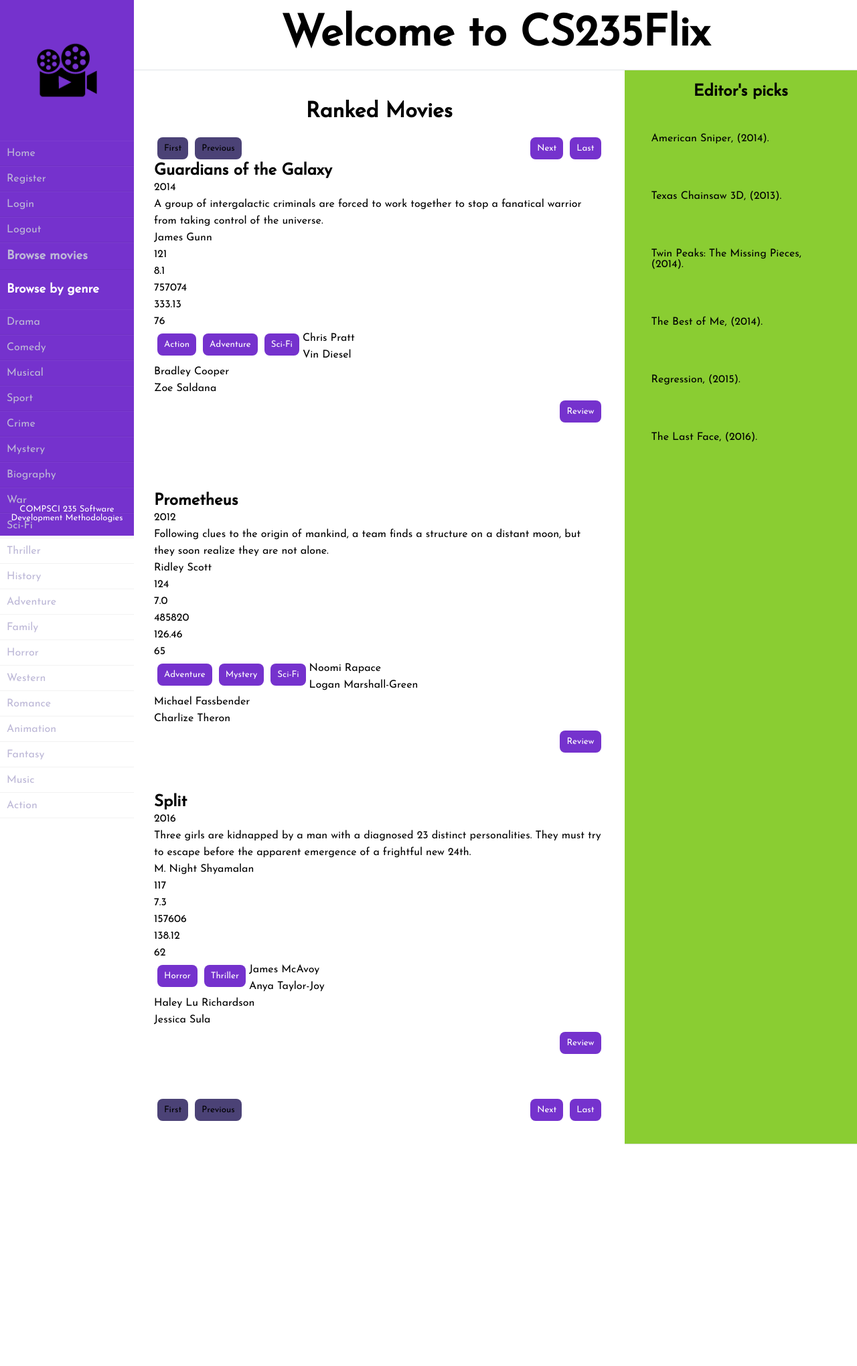
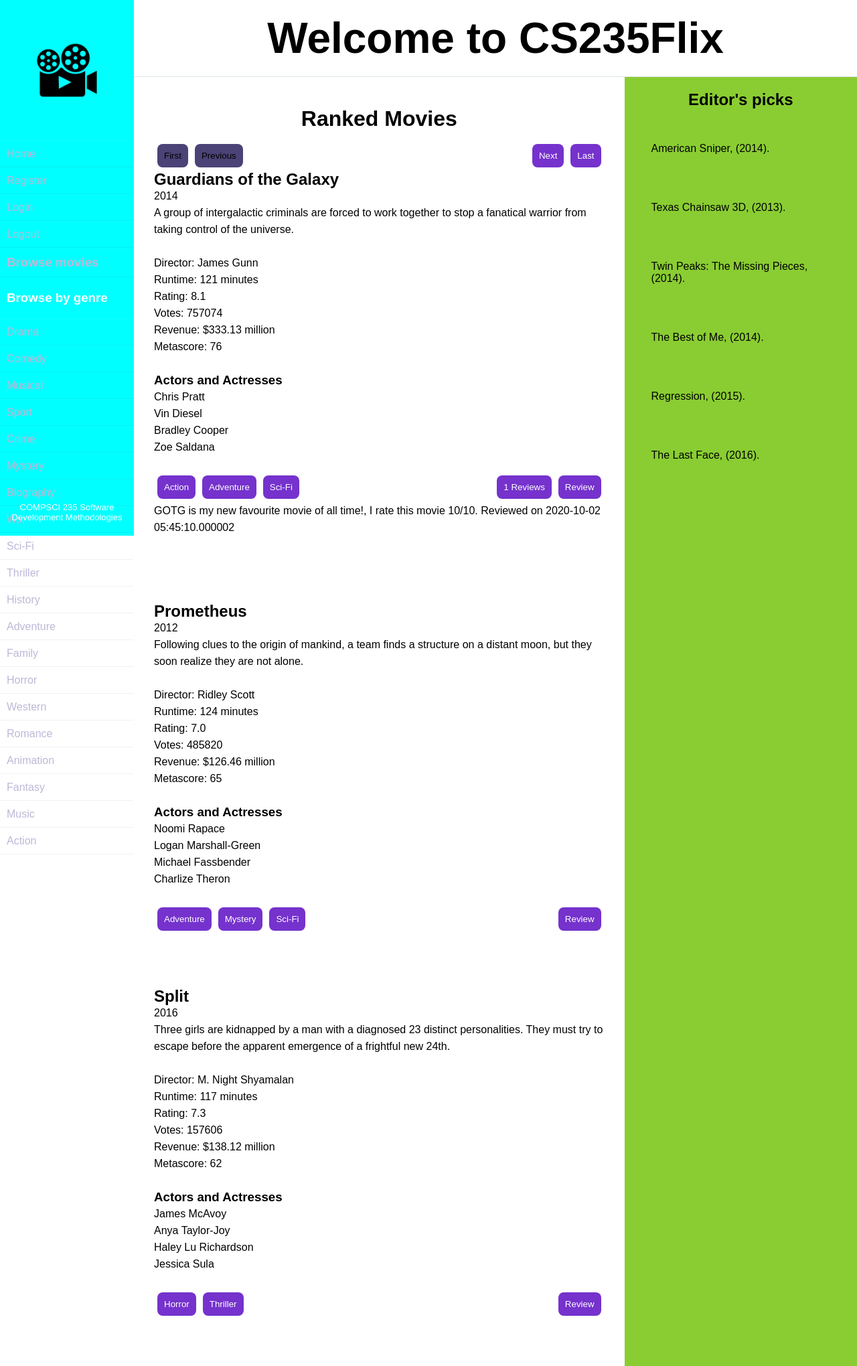
Before and after one commit to NeoXB/CS235Flix, a Flask app: page /movies_by_rank?cursor=0&view_reviews_for=1 in a window 1280 px wide. Shown: the top 2040 px of the page at 67% size. Before the commit the page ends 1709 px from the top, so only its background shows below. Run offline with Flask 2, Linux system fonts and the light colour scheme.

Commit message:
Updated on 02/10/20

```diff
--- a/movie_app/movies/movies.py
+++ b/movie_app/movies/movies.py
@@ -2,7 +2,7 @@ from flask import Blueprint
 from flask import request, render_template, redirect, url_for, session
 from better_profanity import profanity
 from flask_wtf import FlaskForm
-from wtforms import TextAreaField, HiddenField, SubmitField
+from wtforms import TextAreaField, HiddenField, SubmitField, IntegerField
 from wtforms.validators import DataRequired, Length, ValidationError
 from movie_app.authentication.authentication import login_required
 import movie_app.adapters.repository as repo
@@ -18,7 +18,6 @@ def movies_by_rank():
     movies_per_page = 3
 
     # Read query parameters.
-    movie_rank = request.args.get('rank')
     cursor = request.args.get('cursor')
     movie_to_show_reviews = request.args.get('view_reviews_for')
 
@@ -47,22 +46,22 @@ def movies_by_rank():
 
     if cursor > 0:
         # There are preceding movies, so generate URLs for the 'previous' and 'first' navigation buttons.
-        prev_movie_url = url_for('movies_bp.movies_by_rank', rank=movie_rank, cursor=cursor - movies_per_page)
-        first_movie_url = url_for('movies_bp.movies_by_rank', rank=movie_rank)
+        prev_movie_url = url_for('movies_bp.movies_by_rank', cursor=cursor - movies_per_page)
+        first_movie_url = url_for('movies_bp.movies_by_rank')
 
     if cursor + movies_per_page < len(movie_ranks):
         # There are further movies, so generate URLs for the 'next' and 'last' navigation buttons.
-        next_movie_url = url_for('movies_bp.movies_by_rank', rank=movie_rank, cursor=cursor + movies_per_page)
+        next_movie_url = url_for('movies_bp.movies_by_rank', cursor=cursor + movies_per_page)
         last_cursor = movies_per_page * int(len(movie_ranks) / movies_per_page)
         if len(movie_ranks) % movies_per_page == 0:
             last_cursor -= movies_per_page
-        last_movie_url = url_for('movies_bp.movies_by_rank', rank=movie_rank, cursor=last_cursor)
+        last_movie_url = url_for('movies_bp.movies_by_rank', cursor=last_cursor)
 
     # Construct urls for viewing movie reviews and adding reviews.
     for movie in movies:
-        movie['view_review_url'] = url_for('movies_bp.movies_by_rank', rank=movie_rank, cursor=cursor,
-                                           view_reviews_for=movie['rank'])
+        movie['view_review_url'] = url_for('movies_bp.movies_by_rank', cursor=cursor, view_reviews_for=movie['rank'])
         movie['add_review_url'] = url_for('movies_bp.review_on_movie', movie=movie['rank'])
+        movie['reviews'] = services.get_reviews_for_movie(movie['rank'], repo.repo_instance)
 
     # Generate the webpage to display the movies.
     return render_template(
@@ -130,6 +129,7 @@ def movies_by_genre():
         movie['view_review_url'] = url_for('movies_bp.movies_by_genre', genre=genre_name, cursor=cursor,
                                            view_reviews_for=movie['rank'])
         movie['add_review_url'] = url_for('movies_bp.review_on_movie', movie=movie['rank'])
+        movie['reviews'] = services.get_reviews_for_movie(movie['rank'], repo.repo_instance)
 
     # Generate the webpage to display the movies.
     return render_template(
@@ -150,13 +150,15 @@ def movies_by_genre():
 @movies_blueprint.route('/review', methods=['GET', 'POST'])
 @login_required
 def review_on_movie():
+    genre_name = request.args.get('genre')
+
     # Obtain the username of the currently logged in user.
     username = session['username']
 
     # Create form. The form maintains state, e.g. when this method is called with a HTTP GET request and populates
     # the form with a movie rank, when subsequently called with a HTTP POST request, the movie rank remains in the
     # form.
-    form = CommentForm()
+    form = ReviewForm()
 
     if form.validate_on_submit():
         # Successful POST, i.e. the review text has passed data validation.
@@ -169,9 +171,8 @@ def review_on_movie():
         # Retrieve the movie in dict form.
         movie = services.get_movie(movie_rank, repo.repo_instance)
 
-        # Cause the web browser to display the page of all movies that have the same genre as the reviewed movie,
-        # and display all reviews, including the new review.
-        return redirect(url_for('movies_bp.movies_by_genre', genre=movie['genres'], view_reviews_for=movie_rank))
+        return redirect(url_for('movies_bp.movies_by_genre',
+                                genre=movie['genres'][0]['genre_name'], view_reviews_for=movie_rank))
 
     if request.method == 'GET':
         # Request is a HTTP GET to display the form.
@@ -215,5 +216,7 @@ class ReviewForm(FlaskForm):
         DataRequired(),
         Length(min=2, message='Please write a longer review'),
         ProfanityFree(message='Profanity is not allowed in reviews')])
+    rating = IntegerField('Rating', [
+        DataRequired()])
     movie_rank = HiddenField("Movie rank")
     submit = SubmitField('Submit')
--- a/movie_app/static/css/main.css
+++ b/movie_app/static/css/main.css
@@ -7,7 +7,7 @@
   box-sizing: border-box;
   list-style: none;
   text-decoration: none;
-  font-family: 'Josefin Sans', sans-serif;
+  font-family: 'Arial', sans-serif;
 }
 
 body,
@@ -115,7 +115,7 @@ img {
 #nav {
   width: 200px;
   height: 100%;
-  background: #7532cd;
+  background: #00ffff;
   padding: 30px 0px;
   position: fixed;
 }
--- a/movie_app/templates/movies/movies.html
+++ b/movie_app/templates/movies/movies.html
@@ -39,32 +39,37 @@
         <h2>{{movie.title}}</h2>
         <p>{{movie.release_year}}</p>
         <p>{{movie.description}}</p>
-        <p>{{movie.director.director_name}}</p>
-        <p>{{movie.runtime_minutes}}</p>
-        <p>{{movie.rating}}</p>
-        <p>{{movie.votes}}</p>
-        <p>{{movie.revenue}}</p>
-        <p>{{movie.metascore}}</p>
-        <div style="float:left">
-            {% for genre in movie.genres %}
-            <button class="btn-general" onclick="location.href='{{ genre_urls[genre.genre_name] }}'">{{ genre.genre_name }}</button>
-            {% endfor %}
-        </div>
+        <br>
+        <p>Director: {{movie.director.director_name}}</p>
+        <p>Runtime: {{movie.runtime_minutes}} minutes</p>
+        <p>Rating: {{movie.rating}}</p>
+        <p>Votes: {{movie.votes}}</p>
+        <p>Revenue: ${{movie.revenue}} million</p>
+        <p>Metascore: {{movie.metascore}}</p>
+        <br>
+        <h3>Actors and Actresses</h3>
         <div>
             {% for actor in movie.actors %}
             <p>{{actor.actor_name}}</p>
             {% endfor %}
         </div>
+        <br>
+         <div style="float:left">
+            {% for genre in movie.genres %}
+            <button class="btn-general" onclick="location.href='{{ genre_urls[genre.genre_name] }}'">{{ genre.genre_name }}</button>
+            {% endfor %}
+        </div>
         <div style="float:right">
-            {% if movie.reviews|length > 0 and movie.rank != show_reviews_for_movie %}
-                <button class="btn-general" onclick="location.href='{{ movie.view_review_url }}'">{{ movie.reviews|length }} reviews</button>
+            {% if movie.reviews|length > 0 %}
+                <button class="btn-general" onclick="location.href='{{ movie.view_review_url }}'">{{ movie.reviews|length }} Reviews</button>
             {% endif %}
             <button class="btn-general" onclick="location.href='{{ movie.add_review_url }}'">Review</button>
         </div>
+        <br>
         {% if movie.rank == show_reviews_for_movie %}
         <div style="clear:both">
             {% for review in movie.reviews %}
-                <p>{{review.review_text}}, rating: {{review.rating}}, {{review.timestamp}}</p>
+                <p>{{review.review_text}}, I rate this movie {{review.rating}}/10. Reviewed on {{review.timestamp}}</p>
             {% endfor %}
         </div>
         {% endif %}
--- a/movie_app/templates/navigation.html
+++ b/movie_app/templates/navigation.html
@@ -2,8 +2,8 @@
   <img id="logo" src="{{ url_for('static', filename='movie-logo.png') }}" />
 
   <h2 id="nav-header">
-    {% if 'username' in session %} Hello, {{ session['username'] }} {%
-    endif %}
+    {% if 'username' in session %} Hello, {{ session['username'] }}
+    {% endif %}
   </h2>
   <a class="btn-nav" href="{{ url_for('home_bp.home') }}">Home</a>
   <a class="btn-nav" href="{{ url_for('authentication_bp.register') }}">Register</a>
```
Also changed, not shown: movie_app/templates/movies/review_on_movie.html (+11 -8 lines), tests/e2e/test_web_app.py (added, +122 -0 lines).
